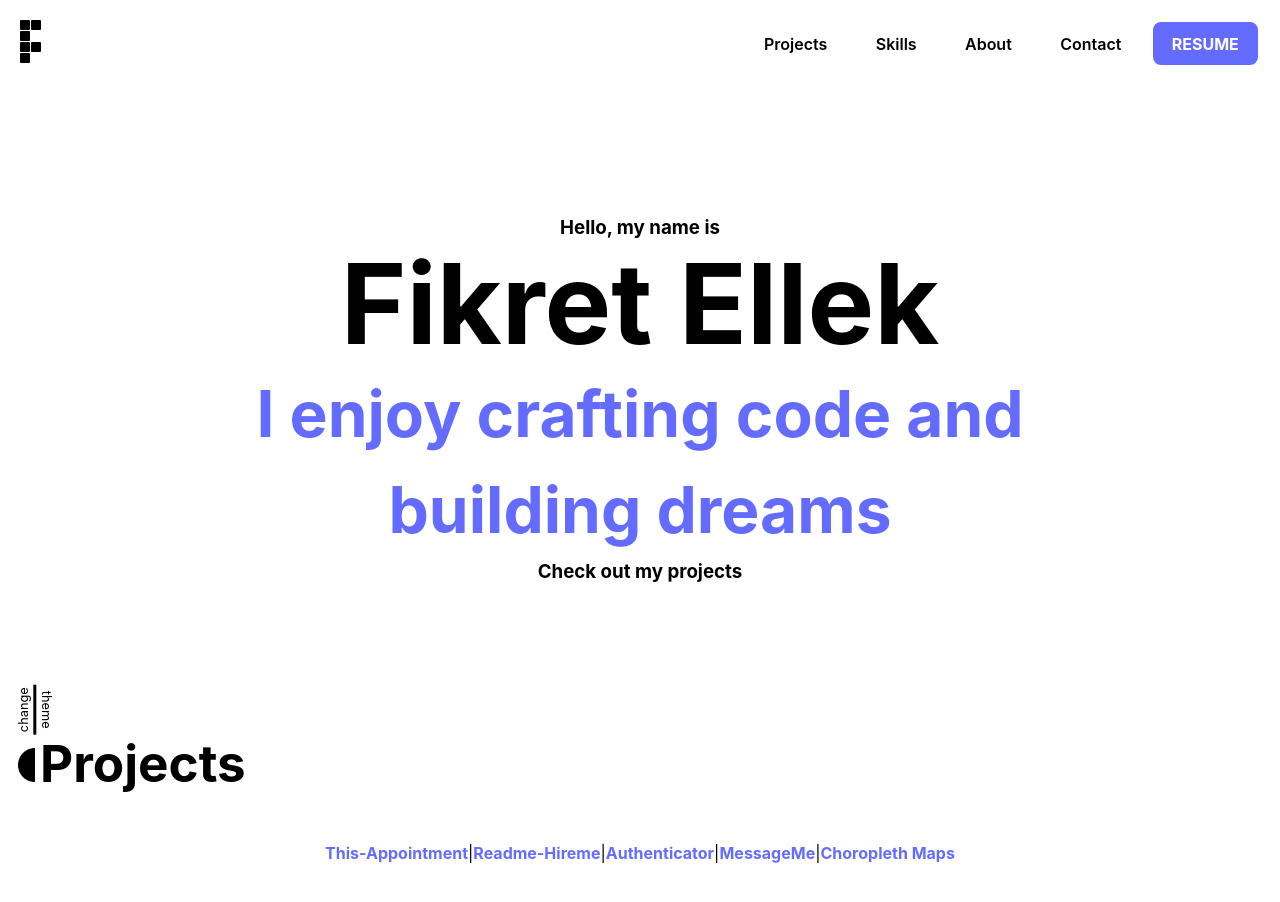
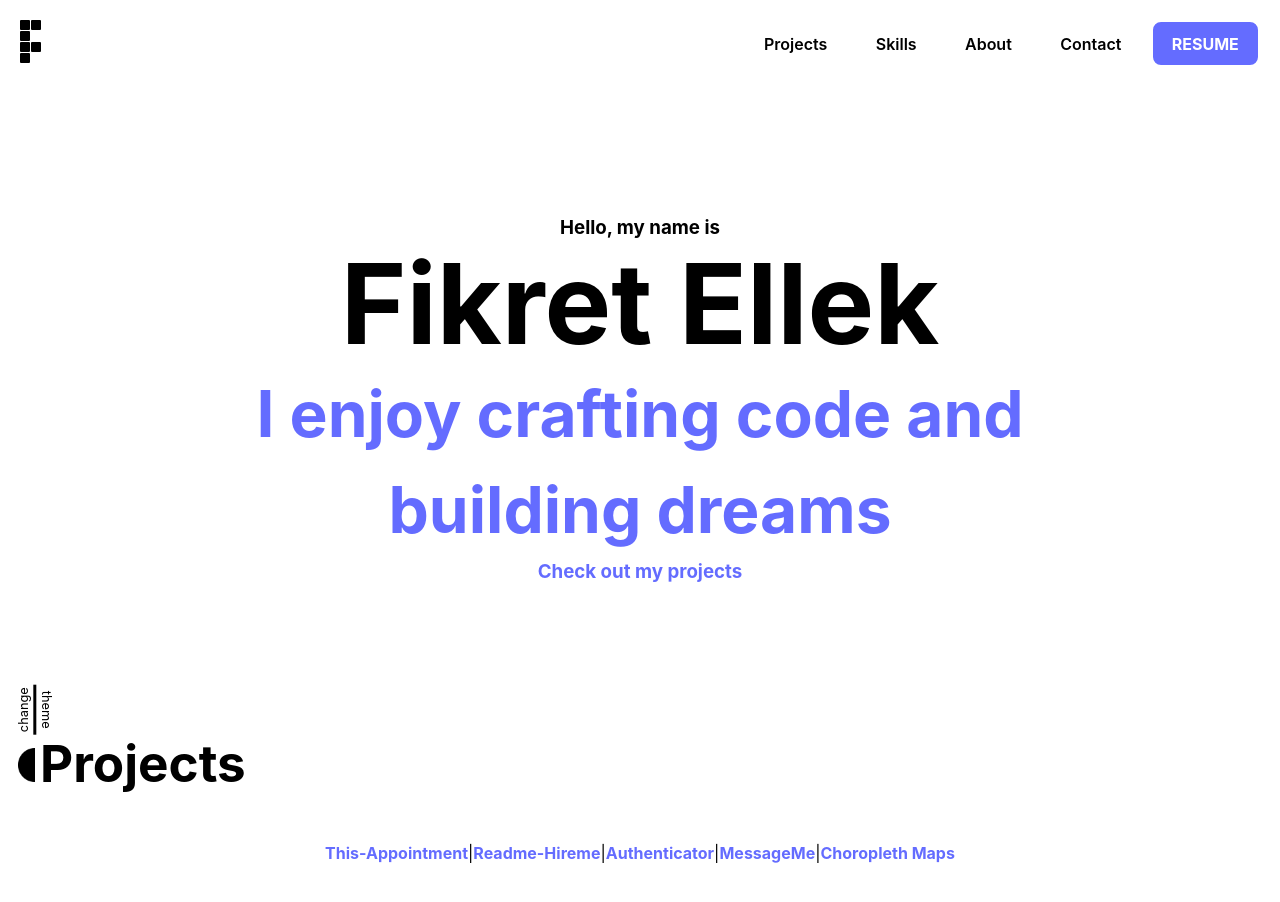
Before and after one commit to fikretellek/fikretellek.github.io, a React (Vite) app: page / in a window 1280 px wide. Shown: the top 902 px of the page. Built offline with nearby package versions, Linux system fonts and the light colour scheme.

Commit message:
check out projects title implemented as a anchor tag that redirects to #ptojects

```diff
--- a/src/components/Hero/Hero.jsx
+++ b/src/components/Hero/Hero.jsx
@@ -9,7 +9,9 @@ const Hero = () => {
         <h1>Fikret Ellek</h1>
         <h2 className="purple">I enjoy crafting code and</h2>
         <h2 className="purple">building dreams</h2>
-        <h3>Check out my projects</h3>
+        <h3>
+          <a href="#projects">Check out my projects</a>
+        </h3>
       </section>
     </>
   );
```
